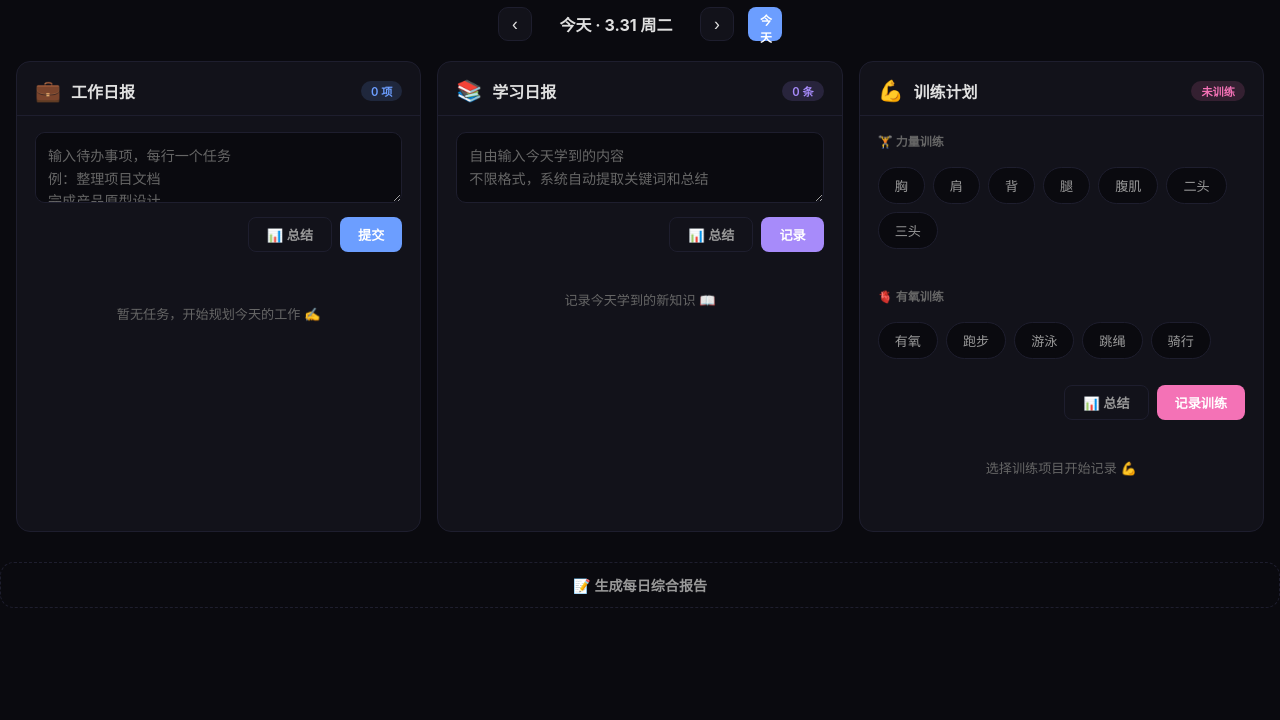
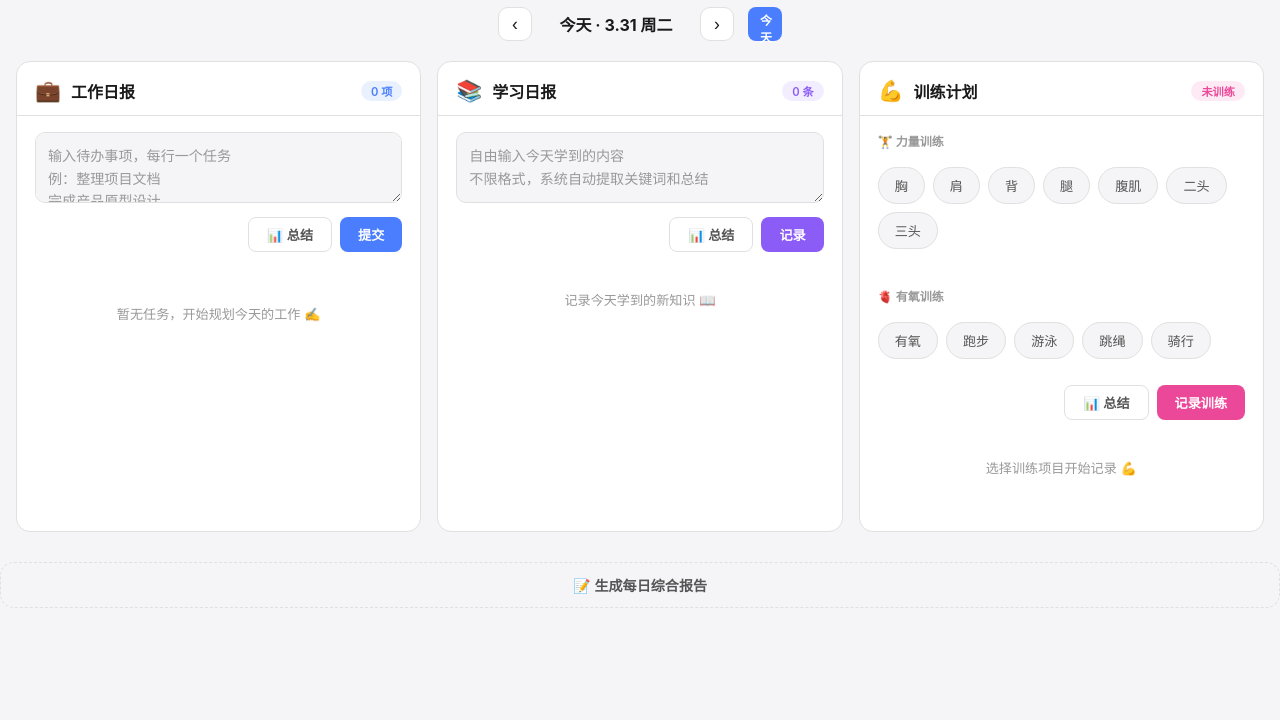
Before and after one commit to laterssas-hue/daily-hub, a plain HTML site: page index.html in a window 1280 px wide. Shown: the part 80-800 px from the top of the page. Drawn offline with Linux system fonts and the light colour scheme.

Commit message:
feat: light theme

```diff
--- a/index.html
+++ b/index.html
@@ -6,10 +6,10 @@
 <title>每日三合一 · 工作 / 学习 / 训练</title>
 <style>
 :root {
-  --bg: #0a0a0f; --card: #12121a; --border: #1e1e2e; --hover: #1a1a2a;
-  --text: #e0e0e0; --muted: #666; --sub: #999;
-  --accent: #6c9eff; --green: #4ade80; --orange: #fb923c; --red: #f87171;
-  --purple: #a78bfa; --pink: #f472b6; --cyan: #22d3ee;
+  --bg: #f5f5f7; --card: #ffffff; --border: #e0e0e0; --hover: #f0f0f5;
+  --text: #1a1a1a; --muted: #999; --sub: #555;
+  --accent: #4a7eff; --green: #22c55e; --orange: #f59e0b; --red: #ef4444;
+  --purple: #8b5cf6; --pink: #ec4899; --cyan: #06b6d4;
   --radius: 14px;
 }
 * { margin: 0; padding: 0; box-sizing: border-box; }
@@ -62,7 +62,7 @@ textarea::placeholder { color: var(--muted); }
 .task-cb { width: 20px; height: 20px; min-width: 20px; border-radius: 50%; border: 2px solid var(--accent); background: transparent; cursor: pointer; display: flex; align-items: center; justify-content: center; transition: all .2s; margin-top: 2px; }
 .task-cb:hover { background: rgba(108,158,255,.1); }
 .task-cb.checked { border-color: var(--green); background: var(--green); }
-.task-cb.checked::after { content: '✓'; color: #000; font-size: 11px; font-weight: 700; }
+.task-cb.checked::after { content: '✓'; color: #fff; font-size: 11px; font-weight: 700; }
 .task-item.done .task-text { text-decoration: line-through; color: var(--muted); }
 .task-text { flex: 1; font-size: 0.85rem; line-height: 1.5; }
 .task-del { background: none; border: none; color: var(--muted); cursor: pointer; font-size: 0.75rem; opacity: 0; transition: opacity .2s; }
@@ -85,7 +85,7 @@ textarea::placeholder { color: var(--muted); }
 .chip-cardio.active { background: var(--cyan); border-color: var(--cyan); color: #000; }
 
 /* Summary */
-.summary-box { background: linear-gradient(135deg, rgba(108,158,255,.05), rgba(167,139,250,.05)); border: 1px solid var(--border); border-radius: 12px; padding: 14px 16px; }
+.summary-box { background: linear-gradient(135deg, rgba(74,126,255,.06), rgba(139,92,246,.06)); border: 1px solid var(--border); border-radius: 12px; padding: 14px 16px; }
 .summary-box h4 { font-size: 0.8rem; color: var(--accent); margin-bottom: 8px; font-weight: 700; }
 .summary-box.learn h4 { color: var(--purple); }
 .summary-box.train h4 { color: var(--pink); }
```
